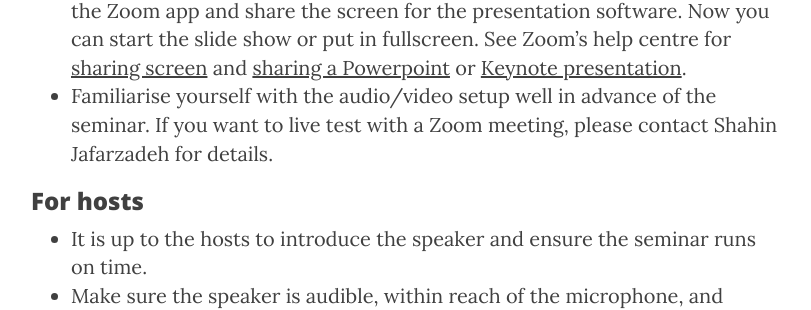
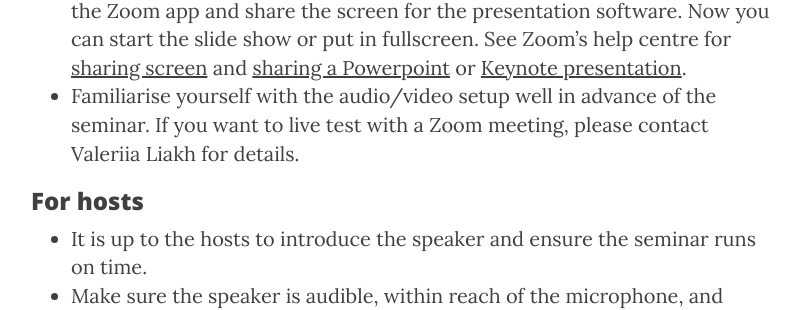
Before and after one commit to ITA-Solar/espos, a Jekyll site: the page built from guidelines.md, in a window 1280 px wide and 900 px high, scrolled down 1202 px. Shown: the part 148-458 px from the top of the window, without its empty margins (234-1045 px from the left). Built offline with Jekyll 4.4.1, drawn with Linux system fonts in a browser that asks for light colours; nearby versions of some CDN libraries.

Commit message:
Update guidelines.md

```diff
--- a/guidelines.md
+++ b/guidelines.md
@@ -20,7 +20,7 @@ Below we include some guidelines and tips for presenters, hosts, and audiences.
 * If you are using a video feed for the speaker, try to keep an empty area near the top right corner of your slides. (This is where others typically place your video image.)
 * Do not use a laser pointer, and avoid other visual cues that outside people will not see. You can use your mouse to point at things in the presentation (in Keynote, press ``C`` to have the mouse if this is not the default).
 * Open your presentation software but do not start the slideshow. Switch to the Zoom app and share the screen for the presentation software. Now you can start the slide show or put in fullscreen. See Zoom's help centre for <a href="https://support.zoom.us/hc/en-us/articles/201362153-How-Do-I-Share-My-Screen-" style="text-decoration:underline">sharing screen</a> and <a href="https://support.zoom.us/hc/en-us/articles/203395347-Screen-Sharing-with-Powerpoint" style="text-decoration:underline">sharing a Powerpoint</a> or <a href="https://support.zoom.us/hc/en-us/articles/201362963-Screen-Share-A-Keynote-Presentation" style="text-decoration:underline">Keynote presentation</a>.
-* Familiarise yourself with the audio/video setup well in advance of the seminar. If you want to live test with a Zoom meeting, please contact [Shahin Jafarzadeh](mailto:shahin.jafarzadeh@astro.uio.no) for details.
+* Familiarise yourself with the audio/video setup well in advance of the seminar. If you want to live test with a Zoom meeting, please contact [Valeriia Liakh](mailto:valeriia.liakh@astro.uio.no) for details.
 
 ### For hosts
 
```
